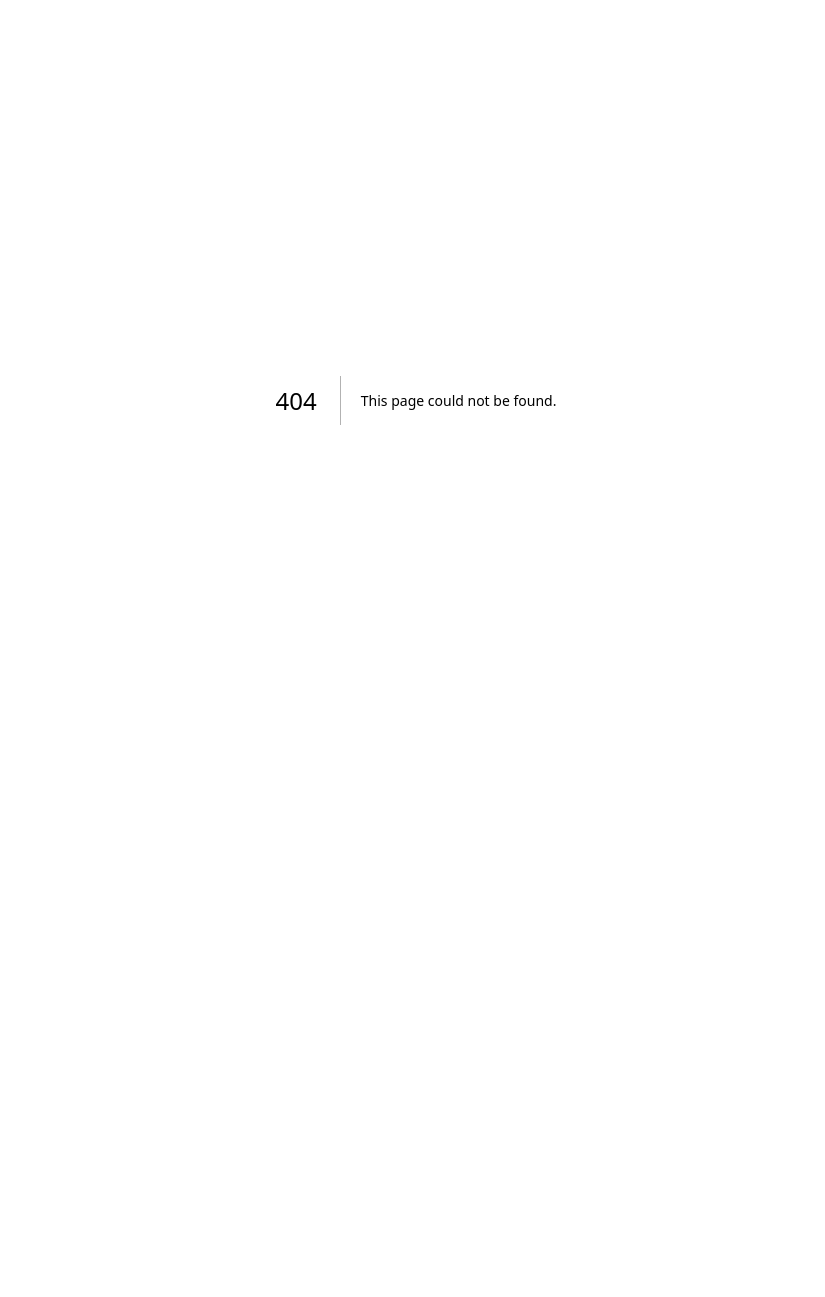
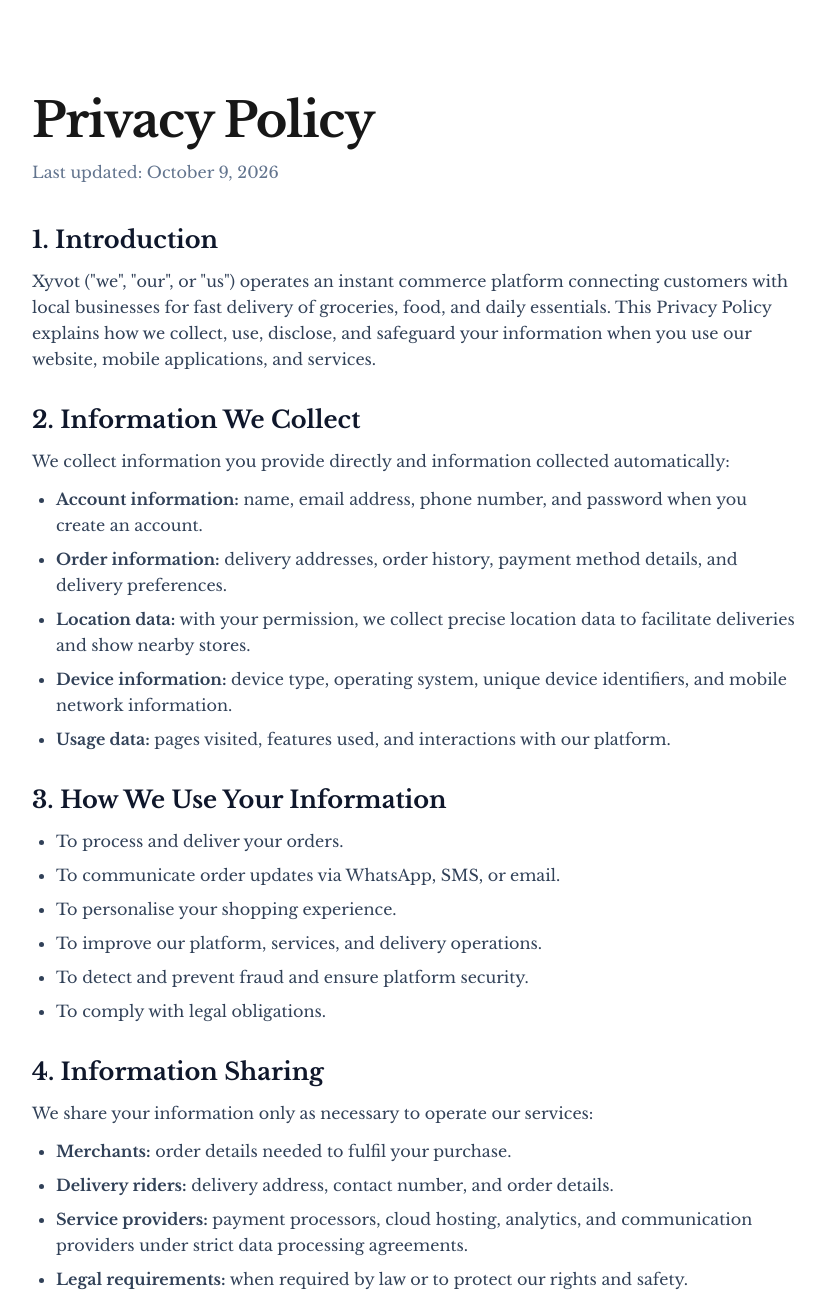
Before and after one commit to bmistri321/xyvot-site, a Next.js app: page /privacy-policy in a window 1280 px wide. Before the commit this address had no page. Shown: the top 1297 px of the page, without its empty margins (224-1049 px from the left). Before the commit the page ends 800 px from the top, so only its background shows below. Built offline with nearby package versions, Linux system fonts and the light colour scheme.

Commit message:
Add privacy policy page

```diff
--- a/src/app/page.js
+++ b/src/app/page.js
@@ -471,9 +471,15 @@
             <p className="text-sm text-slate-500">
               © 2026 Xyvot. All rights reserved.
             </p>
-            <p className="text-sm text-slate-500">
-              Made for neighbourhoods, by Xyvot.
-            </p>
+            <div className="flex items-center gap-6 text-sm text-slate-500">
+              <Link
+                href="/privacy-policy"
+                className="hover:text-slate-900 transition-colors"
+              >
+                Privacy Policy
+              </Link>
+              <p>Made for neighbourhoods, by Xyvot.</p>
+            </div>
           </div>
         </div>
       </footer>
--- /dev/null
+++ b/src/app/privacy-policy/page.js
@@ -0,0 +1,199 @@
+export const metadata = {
+  title: "Privacy Policy",
+  description:
+    "Xyvot's privacy policy — how we collect, use, and protect your personal information across our instant commerce platform.",
+  alternates: {
+    canonical: "https://www.xyvot.com/privacy-policy",
+  },
+};
+
+export default function PrivacyPolicy() {
+  return (
+    <main className="pt-24 pb-20 px-4 sm:px-6">
+      <div className="max-w-3xl mx-auto">
+        <h1 className="text-4xl sm:text-5xl font-black tracking-tight">
+          Privacy Policy
+        </h1>
+        <p className="mt-4 text-slate-500">Last updated: October 9, 2026</p>
+
+        <div className="mt-10 space-y-8 text-slate-700 leading-relaxed">
+          <section>
+            <h2 className="text-2xl font-bold text-slate-900">1. Introduction</h2>
+            <p className="mt-3">
+              Xyvot (&quot;we&quot;, &quot;our&quot;, or &quot;us&quot;) operates
+              an instant commerce platform connecting customers with local
+              businesses for fast delivery of groceries, food, and daily
+              essentials. This Privacy Policy explains how we collect, use,
+              disclose, and safeguard your information when you use our website,
+              mobile applications, and services.
+            </p>
+          </section>
+
+          <section>
+            <h2 className="text-2xl font-bold text-slate-900">
+              2. Information We Collect
+            </h2>
+            <p className="mt-3">
+              We collect information you provide directly and information
+              collected automatically:
+            </p>
+            <ul className="mt-3 list-disc pl-6 space-y-2">
+              <li>
+                <strong>Account information:</strong> name, email address, phone
+                number, and password when you create an account.
+              </li>
+              <li>
+                <strong>Order information:</strong> delivery addresses, order
+                history, payment method details, and delivery preferences.
+              </li>
+              <li>
+                <strong>Location data:</strong> with your permission, we collect
+                precise location data to facilitate deliveries and show nearby
+                stores.
+              </li>
+              <li>
+                <strong>Device information:</strong> device type, operating
+                system, unique device identifiers, and mobile network
+                information.
+              </li>
+              <li>
+                <strong>Usage data:</strong> pages visited, features used, and
+                interactions with our platform.
+              </li>
+            </ul>
+          </section>
+
+          <section>
+            <h2 className="text-2xl font-bold text-slate-900">
+              3. How We Use Your Information
+            </h2>
+            <ul className="mt-3 list-disc pl-6 space-y-2">
+              <li>To process and deliver your orders.</li>
+              <li>To communicate order updates via WhatsApp, SMS, or email.</li>
+              <li>To personalise your shopping experience.</li>
+              <li>To improve our platform, services, and delivery operations.</li>
+              <li>To detect and prevent fraud and ensure platform security.</li>
+              <li>To comply with legal obligations.</li>
+            </ul>
+          </section>
+
+          <section>
+            <h2 className="text-2xl font-bold text-slate-900">
+              4. Information Sharing
+            </h2>
+            <p className="mt-3">
+              We share your information only as necessary to operate our
+              services:
+            </p>
+            <ul className="mt-3 list-disc pl-6 space-y-2">
+              <li>
+                <strong>Merchants:</strong> order details needed to fulfil your
+                purchase.
+              </li>
+              <li>
+                <strong>Delivery riders:</strong> delivery address, contact
+                number, and order details.
+              </li>
+              <li>
+                <strong>Service providers:</strong> payment processors, cloud
+                hosting, analytics, and communication providers under strict
+                data processing agreements.
+              </li>
+              <li>
+                <strong>Legal requirements:</strong> when required by law or to
+                protect our rights and safety.
+              </li>
+            </ul>
+            <p className="mt-3">
+              We do not sell your personal information to third parties.
+            </p>
+          </section>
+
+          <section>
+            <h2 className="text-2xl font-bold text-slate-900">5. Data Security</h2>
+            <p className="mt-3">
+              We implement industry-standard security measures including
+              encryption in transit and at rest, access controls, and regular
+              security audits. However, no method of transmission over the
+              internet is 100% secure, and we cannot guarantee absolute
+              security.
+            </p>
+          </section>
+
+          <section>
+            <h2 className="text-2xl font-bold text-slate-900">
+              6. Your Rights
+            </h2>
+            <p className="mt-3">You have the right to:</p>
+            <ul className="mt-3 list-disc pl-6 space-y-2">
+              <li>Access the personal information we hold about you.</li>
+              <li>Request correction of inaccurate information.</li>
+              <li>Request deletion of your personal information.</li>
+              <li>Withdraw consent for optional data processing.</li>
+              <li>Request a copy of your data in a portable format.</li>
+            </ul>
+            <p className="mt-3">
+              To exercise these rights, contact us at{" "}
+              <a
+                href="mailto:privacy@xyvot.com"
+                className="text-orange-600 hover:underline"
+              >
+                privacy@xyvot.com
+              </a>
+              .
+            </p>
+          </section>
+
+          <section>
+            <h2 className="text-2xl font-bold text-slate-900">
+              7. Cookies and Tracking
+            </h2>
+            <p className="mt-3">
+              We use cookies and similar technologies to maintain your session,
+              remember preferences, and analyse platform usage. You can control
+              cookies through your browser settings, though some features may
+              not function properly without them.
+            </p>
+          </section>
+
+          <section>
+            <h2 className="text-2xl font-bold text-slate-900">
+              8. Children&apos;s Privacy
+            </h2>
+            <p className="mt-3">
+              Our services are not directed at children under 13. We do not
+              knowingly collect personal information from children under 13. If
+              you believe we have collected such information, please contact us
+              immediately.
+            </p>
+          </section>
+
+          <section>
+            <h2 className="text-2xl font-bold text-slate-900">
+              9. Changes to This Policy
+            </h2>
+            <p className="mt-3">
+              We may update this Privacy Policy from time to time. We will
+              notify you of significant changes by posting the updated policy
+              on this page and updating the &quot;Last updated&quot; date.
+            </p>
+          </section>
+
+          <section>
+            <h2 className="text-2xl font-bold text-slate-900">10. Contact Us</h2>
+            <p className="mt-3">
+              If you have questions about this Privacy Policy, contact us at{" "}
+              <a
+                href="mailto:privacy@xyvot.com"
+                className="text-orange-600 hover:underline"
+              >
+                privacy@xyvot.com
+              </a>
+              .
+            </p>
+          </section>
+        </div>
+      </div>
+    </main>
+  );
+}
```
